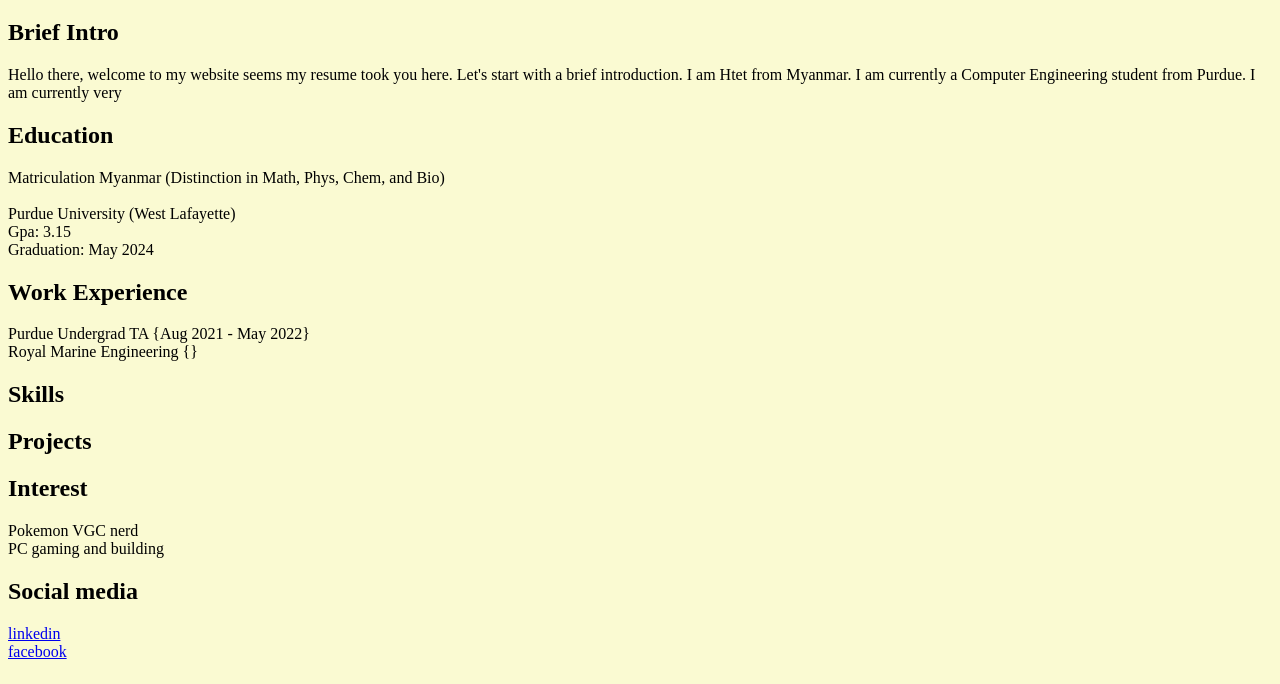
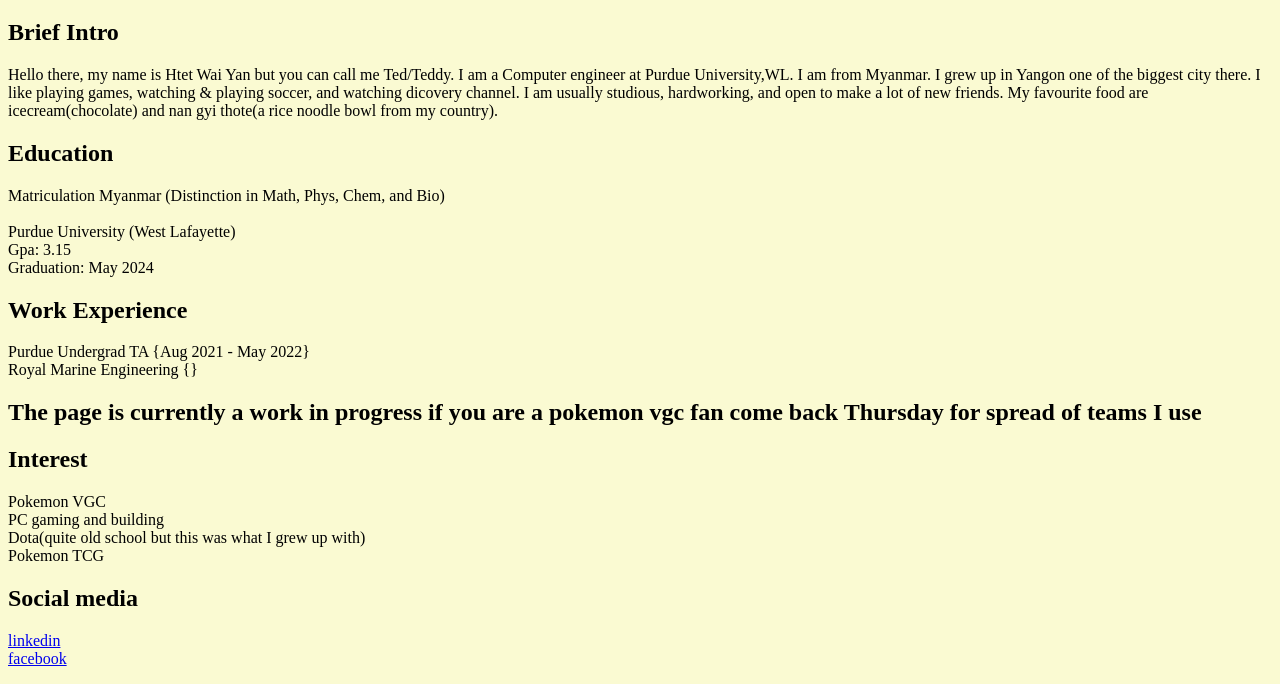
Before and after one commit to HtetWYan/HtetWaiYan, a plain HTML site: page index.html in a window 1280 px wide. Shown: the part 269-953 px from the top of the page. Drawn offline with Linux system fonts and the light colour scheme.

Commit message:
Update index.html

```diff
--- a/index.html
+++ b/index.html
@@ -16,7 +16,9 @@ h1 {text-align: center;}
 
 <h2>Brief Intro</h1>
 <p>
-Hello there, welcome to my website seems my resume took you here. Let's start with a brief introduction. I am Htet from Myanmar. I am currently a Computer Engineering student from Purdue. I am currently very
+Hello there, my name is Htet Wai Yan but you can call me Ted/Teddy. I am a Computer engineer at Purdue University,WL. I am from Myanmar. I grew up in Yangon one of the biggest
+city there. I like playing games, watching & playing soccer, and watching dicovery channel. I am usually studious, hardworking, and open to make a lot of new friends. My favourite food
+are icecream(chocolate) and nan gyi thote(a rice noodle bowl from my country).
 </p>
 <h2>Education</h1>
 <p>Matriculation Myanmar (Distinction in Math, Phys, Chem, and Bio) <br> <br>
@@ -29,14 +31,12 @@ Graduation: May 2024 </p>
 Royal Marine Engineering {}
 </p>
 
-<h2>Skills</h1>
+<h2>The page is currently a work in progress if you are a pokemon vgc fan come back Thursday for spread of teams I use</h1>
 <P></P>
 
-<h2>Projects</h1>
-<p></p>
 
 <h2>Interest</h1>
-<p>Pokemon VGC nerd <br> PC gaming and building <br>
+<p>Pokemon VGC <br> PC gaming and building <br> Dota(quite old school but this was what I grew up with) <br>Pokemon TCG<hiatus can't afford to buy card packs :(>
 </p>
 
 <h2>Social media</h1>
```
